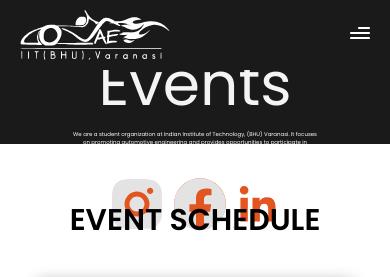
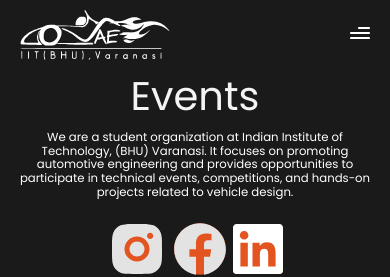
Before and after one commit to automobile-club/Automobile-Website, a Next.js app: page /events in a window 390 px wide. Shown: the top 277 px of the page. Built offline with nearby package versions, Linux system fonts and the light colour scheme.

Commit message:
responsive hero section

```diff
--- a/src/styles/HeroSection.module.css
+++ b/src/styles/HeroSection.module.css
@@ -62,3 +62,49 @@
     width: 34.75vw;
     padding-bottom: 5vw;
 }
+
+@media screen and (max-width:900px) {
+    .sae_intro{
+        height: 50vw;
+    }
+    .sae_long_text{
+        font-size: 2vw;
+        padding-left: 4vw;
+        padding-right: 4vw;
+        line-height: 3vw;
+    }
+}
+
+@media screen and (max-width:680px) {
+    .sae_intro{
+        height: 60vw;
+    }
+    .sae_headings {
+        font-size: 40px;
+        margin-top: 24px;
+    }
+    .sae_long_text{
+        font-size: 3vw;
+        padding-left: 4vw;
+        padding-right: 4vw;
+        line-height: 3.5vw;
+    }
+    /* .social_media {
+        height: 10px;
+    } */
+
+}
+
+@media screen and (max-width:580px) {
+    .sae_intro{
+        height: 70vw;
+
+    }
+}
+
+@media screen and (max-width:450px) {
+    .sae_intro{
+        height: 85vw;
+
+    }
+}
```
